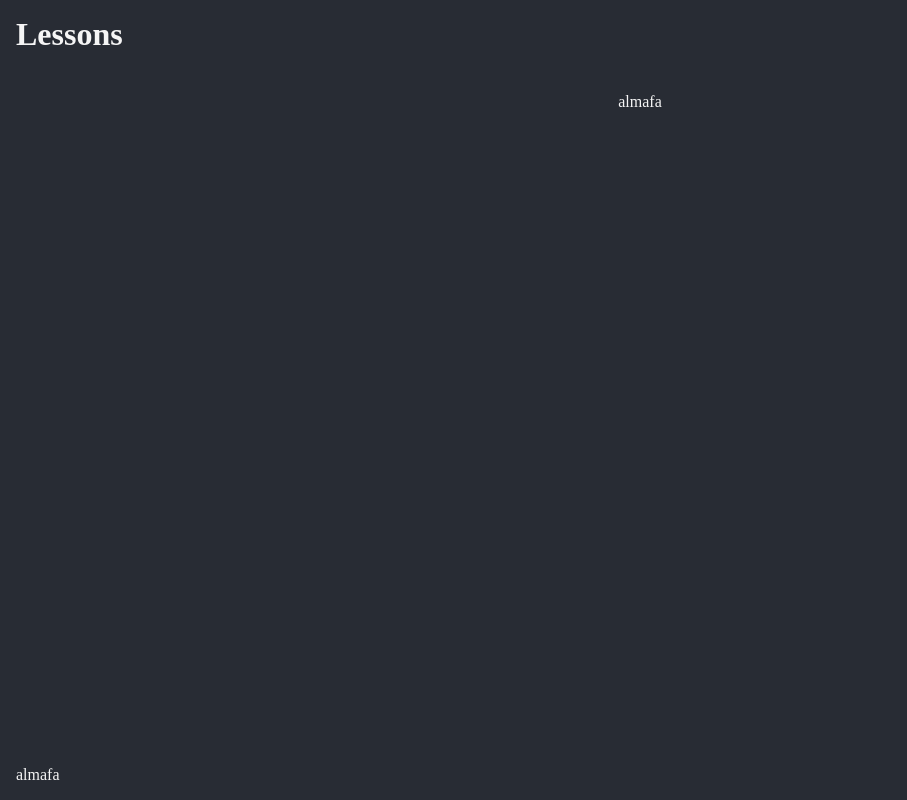
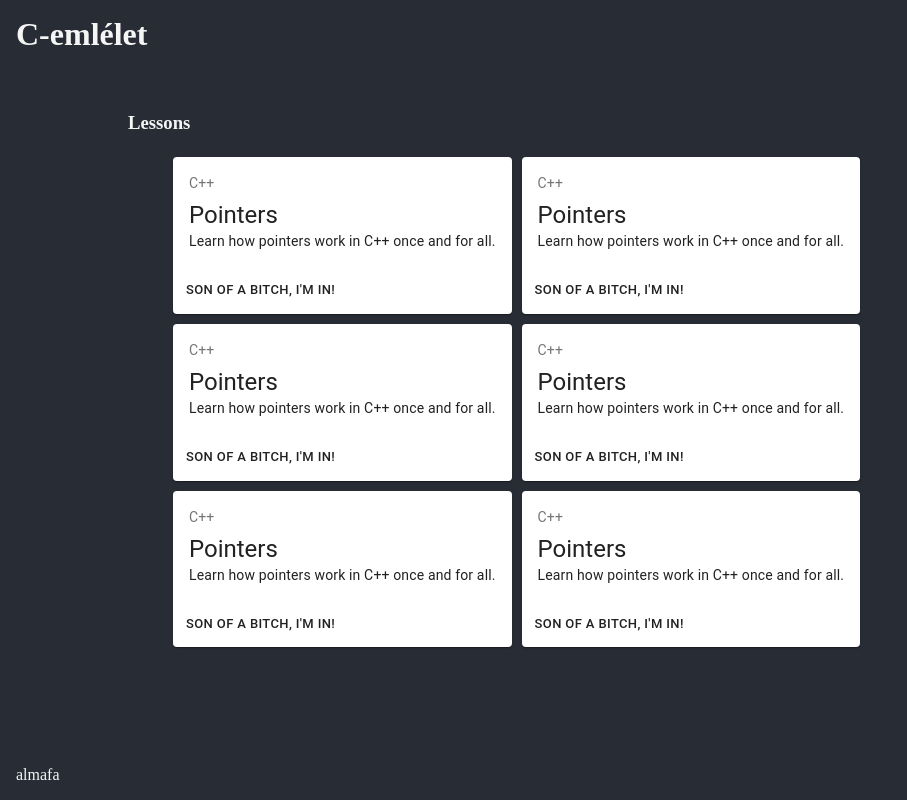
Before and after one commit to TRicsi567/c-emlelet, a React (Create React App) app: page / in a window 1280 px wide. Shown: the whole page, without its empty margins (0-907 px from the left). Built offline with nearby package versions, Linux system fonts and the light colour scheme.

Commit message:
began work on the layout (no functionality yet)

```diff
--- a/package.json
+++ b/package.json
@@ -12,6 +12,8 @@
     "node-sass": "^4.13.1",
     "react": "^16.12.0",
     "react-dom": "^16.12.0",
+    "react-router": "^5.1.2",
+    "react-router-dom": "^5.1.2",
     "react-scripts": "3.4.0"
   },
   "scripts": {
--- /dev/null
+++ b/src/view/lessons/LessonListScreen.js
@@ -0,0 +1,33 @@
+import React from 'react';
+import LessonPreviewCard from 'view/lessons/LessonPreviewCard'
+import 'view/lessons/lessonListScreen.scss'
+
+const LessonListScreen = (props) => {
+  return (
+      <>
+      <h3>Lessons</h3>
+        <ul>
+            <li>
+              <LessonPreviewCard></LessonPreviewCard>
+            </li>
+            <li>
+              <LessonPreviewCard></LessonPreviewCard>
+            </li>
+            <li>
+              <LessonPreviewCard></LessonPreviewCard>
+            </li>
+            <li>
+              <LessonPreviewCard></LessonPreviewCard>
+            </li>
+            <li>
+              <LessonPreviewCard></LessonPreviewCard>
+            </li>
+            <li>
+              <LessonPreviewCard></LessonPreviewCard>
+            </li>
+        </ul>
+      </>
+  );
+};
+
+export { LessonListScreen as default };
--- /dev/null
+++ b/src/view/lessons/LessonPreviewCard.js
@@ -0,0 +1,48 @@
+import React from 'react';
+import { makeStyles } from '@material-ui/core/styles';
+import Card from '@material-ui/core/Card';
+import CardActions from '@material-ui/core/CardActions';
+import CardContent from '@material-ui/core/CardContent';
+import Button from '@material-ui/core/Button';
+import Typography from '@material-ui/core/Typography';
+import { Link } from 'react-router-dom';
+
+const useStyles = makeStyles({
+  root: {
+    minWidth: 275,
+  },
+  title: {
+    fontSize: 14,
+  },
+  pos: {
+    marginBottom: 12,
+  },
+});
+
+function handleClick() {
+}
+
+export default function LessonPreviewCard() {
+  const classes = useStyles();
+
+  return (
+    <Card className={classes.root}>
+      <CardContent>
+        <Typography className={classes.title} color="textSecondary" gutterBottom>
+          C++
+        </Typography>
+        <Typography variant="h5" component="h2">
+          Pointers
+        </Typography>
+        <Typography variant="body2" component="p">
+          Learn how pointers work in C++ once and for all.
+        </Typography>
+      </CardContent>
+      <CardActions>
+        <Link to='lesson'>
+          <Button size="small" onClick={handleClick}>Son of a bitch, I'm in!</Button>
+        </Link>
+      </CardActions>
+    </Card>
+  );
+}
--- /dev/null
+++ b/src/view/lessons/LessonScreen.js
@@ -0,0 +1,12 @@
+import React from 'react';
+import 'view/main/Root.scss';
+
+const LessonPage = () => {
+  return (
+    <>
+      This shit aint done yall
+    </>
+  );
+};
+
+export { LessonPage as default };
--- /dev/null
+++ b/src/view/lessons/lessonListScreen.scss
@@ -0,0 +1,8 @@
+ul {
+  list-style-type: none;
+}
+
+li {
+    float: left;
+    margin: 5px;
+}
--- a/src/view/main/Header.js
+++ b/src/view/main/Header.js
@@ -7,7 +7,7 @@ const Header = (props) => {
   const { className } = props;
   return (
     <header className={clsx(className, 'header-root')}>
-      <h1>Lessons</h1>
+      <h1>C-emlélet</h1>
     </header>
   );
 };
--- a/src/view/main/Page.js
+++ b/src/view/main/Page.js
@@ -1,14 +1,27 @@
 import React from 'react';
 import Header from 'view/main/Header';
-import Conntent from 'view/main/Content';
+import Content from 'view/main/Content';
 import Footer from 'view/main/Footer';
+import LessonsScreen from 'view/lessons/LessonListScreen';
 import 'view/main/Root.scss';
+import { BrowserRouter as Router,
+         Route } from 'react-router-dom';
+import LessonPage from 'view/lessons/LessonScreen';
 
 const Page = () => {
   return (
     <>
       <Header className='header' />
-      <Conntent className='main'>almafa</Conntent>
+      <Content className='main'>
+        <Router>
+          <Route path='/' exact>
+            <LessonsScreen className='lessonsScreen'></LessonsScreen>
+          </Route>
+          <Route path='/Lesson' exact>
+            <LessonPage></LessonPage>
+          </Route>
+        </Router>
+      </Content>
       <Footer className='footer' />
     </>
   );
```
Also changed, not shown: src/view/lessons/LessonsScreen.js (deleted), src/view/lessons/index.js (deleted), 2 other files (tests, documents, lock files or other folders).
